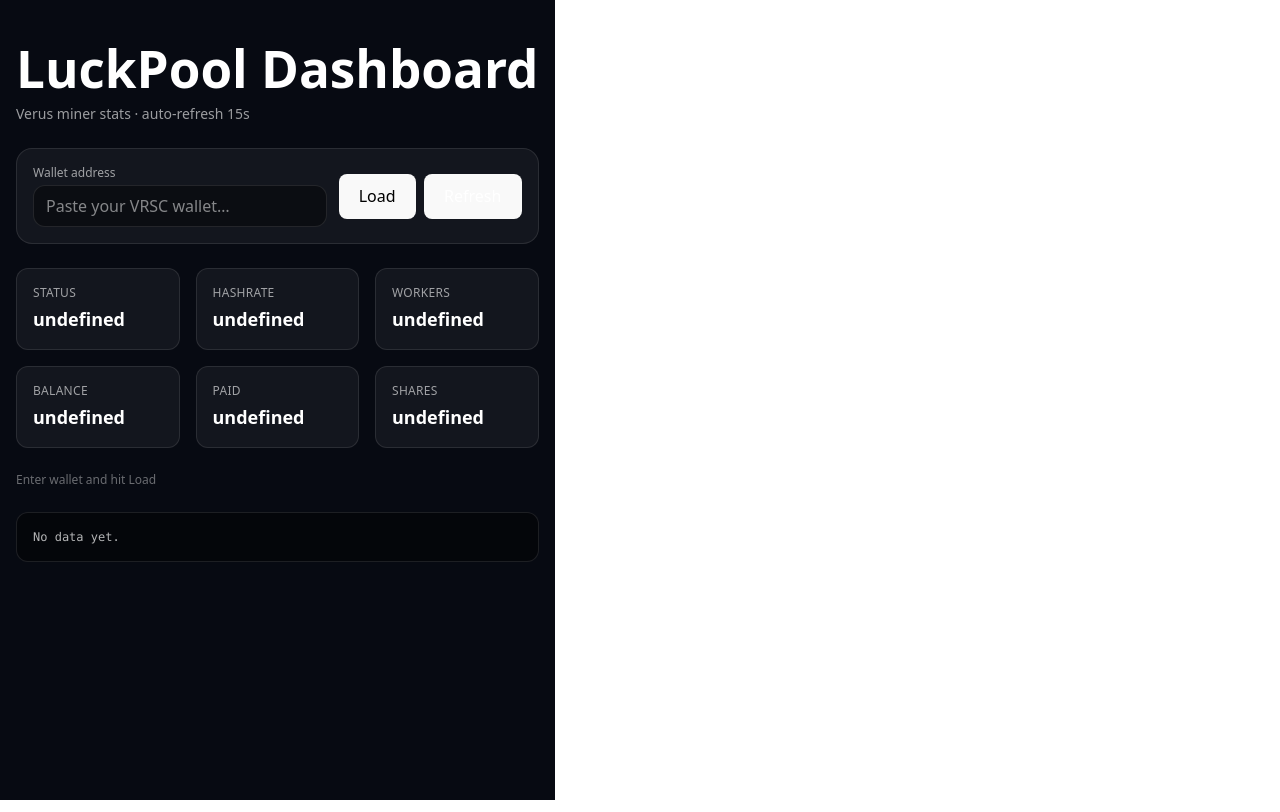
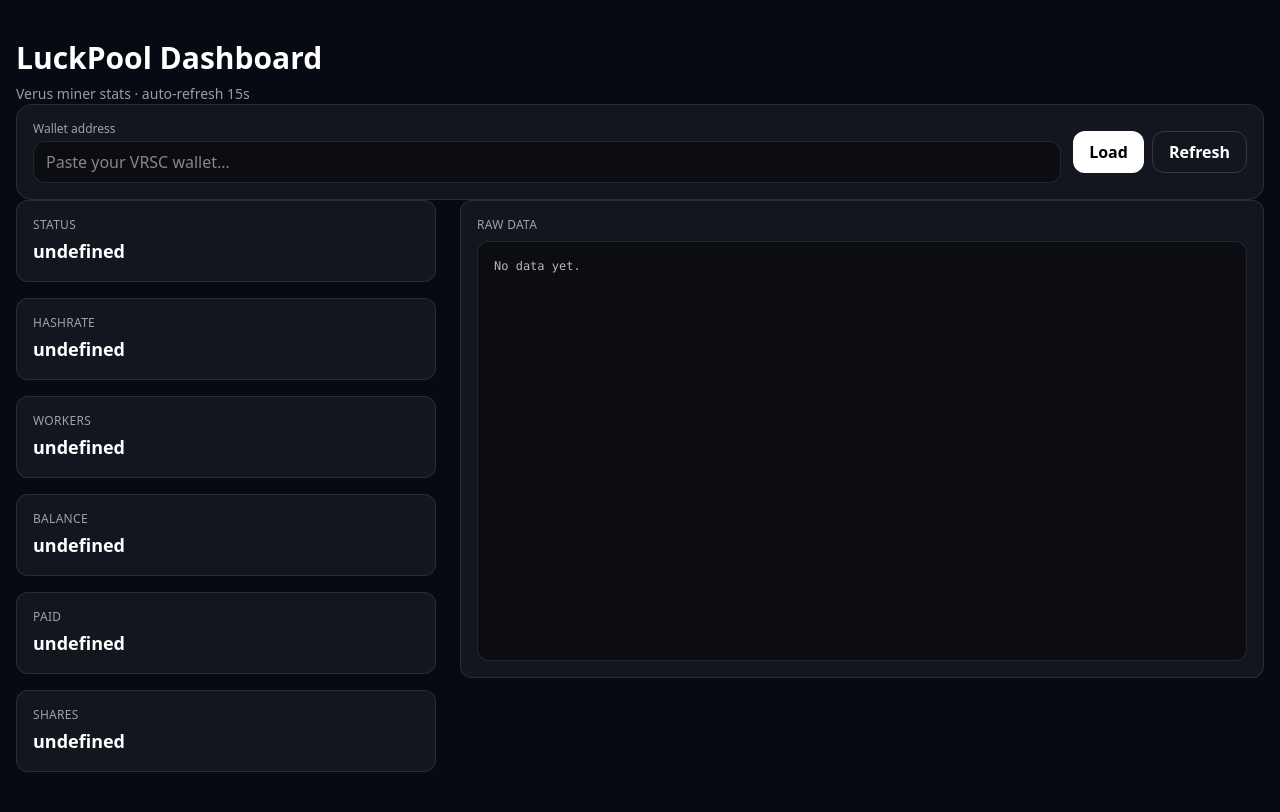
Before and after one commit to iancorbett/luckpool-dashboard, a React (Vite) app: page / in a window 1280 px wide. Built offline with nearby package versions, Linux system fonts and the light colour scheme.

Commit message:
fix styling issue to take up whole page

```diff
--- a/src/App.jsx
+++ b/src/App.jsx
@@ -31,8 +31,9 @@
   }, [data]);
 
   return (
-    <div className="min-h-screen bg-[#070A12] text-white">
-      <div className="mx-auto max-w-5xl px-4 py-10 space-y-6">
+    <div className="min-h-screen w-full bg-[#070A12] text-white">
+      <div className="w-full px-4 py-10 space-y-6">
+        <div className="w-full">
         <header className="space-y-2">
           <h1 className="text-3xl font-bold">LuckPool Dashboard</h1>
           <p className="text-white/60 text-sm">Verus miner stats · auto-refresh 15s</p>
@@ -76,7 +77,10 @@
           </div>
         ) : null}
 
-        <div className="grid gap-4 sm:grid-cols-2 lg:grid-cols-3">
+<div className="grid gap-6 lg:grid-cols-[420px_1fr]">
+  {/* Left column */}
+  <div className="space-y-4">
+    <div className="grid gap-4 sm:grid-cols-2 lg:grid-cols-1">
       <Card label="Status" value={String(kpis.status)} />
       <Card label="Hashrate" value={String(kpis.hashrate)} />
       <Card label="Workers" value={String(kpis.workers)} />
@@ -84,15 +88,20 @@
       <Card label="Paid" value={String(kpis.paid)} />
       <Card label="Shares" value={String(kpis.shares)} />
     </div>
-
-        <div className="text-xs text-white/40">
-          {loading ? "Updating…" : data ? "Live" : "Enter wallet and hit Load"}
   </div>
 
-        <pre className="rounded-xl border border-white/10 bg-black/40 p-4 text-xs overflow-auto text-white/70">
+  {/* Right column */}
+  <div className="space-y-4">
+    <div className="rounded-xl border border-white/10 bg-white/5 p-4">
+      <div className="text-xs uppercase tracking-wide text-white/60 mb-2">Raw data</div>
+      <pre className="rounded-xl border border-white/10 bg-black/40 p-4 text-xs overflow-auto text-white/70 h-[420px]">
         {data ? JSON.stringify(data, null, 2) : "No data yet."}
       </pre>
     </div>
   </div>
+</div>
+</div>
+</div>
+</div>
   );
 }
--- a/src/index.css
+++ b/src/index.css
@@ -1,70 +1,10 @@
 @import "tailwindcss";
 
-:root {
-  font-family: system-ui, Avenir, Helvetica, Arial, sans-serif;
-  line-height: 1.5;
-  font-weight: 400;
 
-  color-scheme: light dark;
-  color: rgba(255, 255, 255, 0.87);
-  background-color: #242424;
-
-  font-synthesis: none;
-  text-rendering: optimizeLegibility;
-  -webkit-font-smoothing: antialiased;
-  -moz-osx-font-smoothing: grayscale;
+html,
+body,
+#root {
+  height: 100%;
+  width: 100%;
+  margin: 0;
 }
-
-a {
-  font-weight: 500;
-  color: #646cff;
-  text-decoration: inherit;
-}
-a:hover {
-  color: #535bf2;
-}
-
-body {
-  margin: 0;
-  display: flex;
-  place-items: center;
-  min-width: 320px;
-  min-height: 100vh;
-}
-
-h1 {
-  font-size: 3.2em;
-  line-height: 1.1;
-}
-
-button {
-  border-radius: 8px;
-  border: 1px solid transparent;
-  padding: 0.6em 1.2em;
-  font-size: 1em;
-  font-weight: 500;
-  font-family: inherit;
-  background-color: #1a1a1a;
-  cursor: pointer;
-  transition: border-color 0.25s;
-}
-button:hover {
-  border-color: #646cff;
-}
-button:focus,
-button:focus-visible {
-  outline: 4px auto -webkit-focus-ring-color;
-}
-
-@media (prefers-color-scheme: light) {
-  :root {
-    color: #213547;
-    background-color: #ffffff;
-  }
-  a:hover {
-    color: #747bff;
-  }
-  button {
-    background-color: #f9f9f9;
-  }
-}
```
Lines whose indentation alone changed are shown as unchanged.
